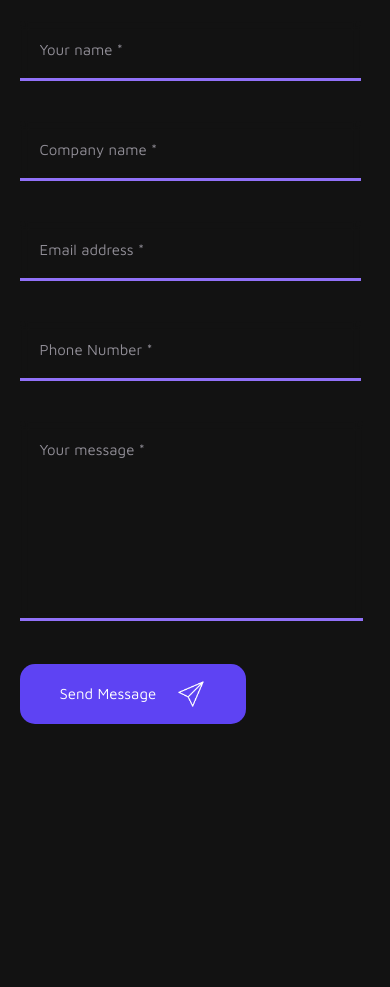
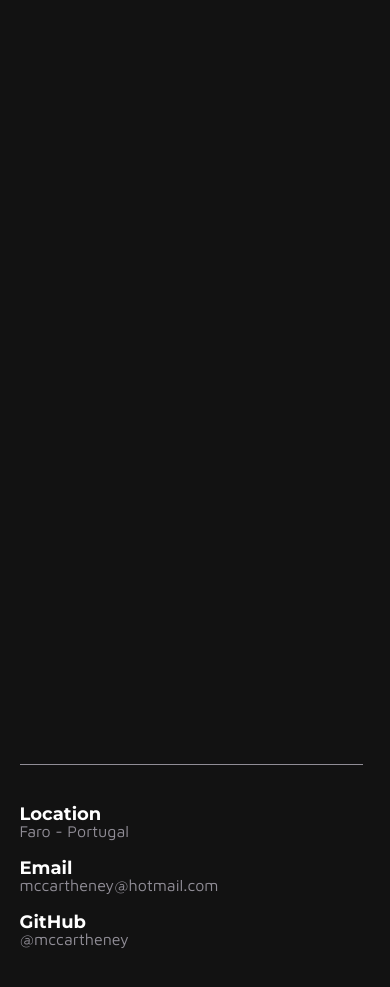
Before and after one commit to mccartheney/personal_portfolio, a React (Create React App) app: page / in a window 390 px wide. Shown: the part 4080-5067 px from the top of the page. Before the commit the page ends 4804 px from the top, so only its background shows below. Built offline with nearby package versions, Linux system fonts and the light colour scheme.

Commit message:
footer finalized

```diff
--- a/src/components/contactComponent/contactIndex.jsx
+++ b/src/components/contactComponent/contactIndex.jsx
@@ -3,7 +3,7 @@ import send from "../../images/geral/send.png"
 
 const ContactComponent = () => {
     return (
-        <div className="contact">
+        <div className="contact" id="contact">
             <div className="contact_subtitle" data-aos="fade-left">
                 <img src={wave} alt="wind" />
                 <p>
@@ -21,23 +21,23 @@ const ContactComponent = () => {
                 <div className="contact_form_info">
                     <div className="contact_form_info_names">
                         {/* user name */}
-                        <input type="text" placeholder="Your name *" required  />
+                        <input type="text" placeholder="Your name *" required data-aos="fade-left" />
                         {/* company name */}
-                        <input type="text" placeholder="Company name *" />
+                        <input type="text" placeholder="Company name *" data-aos="fade-left" />
                     </div>
                     <div className="contact_form_info_contacts">
                         {/* email contact */}
-                        <input type="text" placeholder="Email address *" required />
+                        <input type="text" placeholder="Email address *" required data-aos="fade-left" />
                         {/* number contact */}
-                        <input type="text" placeholder="Phone Number *" required />
+                        <input type="text" placeholder="Phone Number *" required data-aos="fade-left" />
                     </div>
                 </div>
 
                 <div className="contact_form_message">
-                    <textarea name="text" id="text" placeholder="Your message *"  required></textarea>
+                    <textarea name="text" id="text" placeholder="Your message *" data-aos="fade-left" required></textarea>
                 </div>
 
-                <button type="submit" > Send Message <img src={send} alt=""/></button>
+                <button type="submit" data-aos="fade-left" > Send Message <img src={send} alt=""/></button>
             </form>
         </div>
     )
--- /dev/null
+++ b/src/components/footerComponent/footerIndex.jsx
@@ -0,0 +1,36 @@
+const FooterComponent = () => {
+    return (
+        <footer>
+            <div className="footer_content">
+                <div className="footer_content_location">
+                    <h3>
+                        Location
+                    </h3>
+                    <p>
+                        Faro - Portugal
+                    </p>
+                </div>
+
+                <div className="footer_content_email">
+                    <h3>
+                        Email
+                    </h3>
+                    <p>
+                        mccartheney@hotmail.com
+                    </p>
+                </div>
+
+                <div className="footer_content_github">
+                    <h3>
+                        GitHub
+                    </h3>
+                    <p>
+                        @mccartheney
+                    </p>
+                </div>
+            </div>
+        </footer>
+    )
+}
+
+export default FooterComponent
--- a/src/components/headerComponent/indexHeader.jsx
+++ b/src/components/headerComponent/indexHeader.jsx
@@ -8,7 +8,7 @@ const HeaderComponent = () => {
     return (
         <div className="header" >
             <div className="header_options">
-                <a href="#re">
+                <a href="#home">
                     <img src={homeIcon} alt="Home" />
                     <span>
                         Home
@@ -16,7 +16,7 @@ const HeaderComponent = () => {
                 </a>
             </div>
             <div className="header_options">
-                <a href="">
+                <a href="#Portfolio">
                     <img src={portfolioIcon} alt="Portfolio" />
                     <span>
                         Portfolio
@@ -24,7 +24,7 @@ const HeaderComponent = () => {
                 </a>
             </div>
             <div className="header_options">
-                <a href="">
+                <a href="#about">
                     <img src={aboutIcon} alt="About Me" />
                     <span>
                         About Me
@@ -32,7 +32,7 @@ const HeaderComponent = () => {
                 </a>
             </div>
             <div className="header_options">
-                <a href="">
+                <a href="#resume">
                     <img src={resumeIcon} alt="Resume" />
                     <span>
                         Resume
@@ -40,7 +40,7 @@ const HeaderComponent = () => {
                 </a>
             </div>
             <div className="header_options">
-                <a href="">
+                <a href="#contact">
                     <img src={contactIcon} alt="Contact" />
                     <span>
                         Contact
--- a/src/components/heyComponent/HeyIndex.jsx
+++ b/src/components/heyComponent/HeyIndex.jsx
@@ -3,7 +3,7 @@ import download from "../../images/geral/download.svg"
 import wind from "../../images/geral/wind.svg"
 const HeyComponent = () => {
     return (
-        <div className="hey">
+        <div className="hey" id="home">
             <div className="hey_subTitle" data-aos="fade-left">
                 <img src={wind} alt="" />
                 <p>Hey, let's meet!</p>
--- a/src/components/mainPageComponent/indexMainPage.jsx
+++ b/src/components/mainPageComponent/indexMainPage.jsx
@@ -1,5 +1,6 @@
 import ContactComponent from "../contactComponent/contactIndex"
 import DevCardComponent from "../devCardComponent/IndexDevCard"
+import FooterComponent from "../footerComponent/footerIndex"
 import HeaderComponent from "../headerComponent/indexHeader"
 import HeyComponent from "../heyComponent/HeyIndex"
 import ParticlesComponent from "../particlesComponent/indexParticle"
@@ -16,7 +17,8 @@ const MainPageComponent = () => {
             <HeaderComponent/>
             <HeyComponent/>
             <ResumeComponent/>
-            <ContactComponent/>
+            <ContactComponent />
+            <FooterComponent/>
         </div>
     </div>
 }
--- a/src/components/resumeComponent/resumeIndex.jsx
+++ b/src/components/resumeComponent/resumeIndex.jsx
@@ -26,7 +26,7 @@ const ResumeComponent = () => {
     ]
 
     return (
-        <div className="resume" >
+        <div className="resume" id="resume">
             <div className="resume_subtitle" data-aos="fade-left" >
                 <img src={wave} alt="icon"/>
                 <p>
--- a/src/sass/components/_contactComponent.sass
+++ b/src/sass/components/_contactComponent.sass
@@ -1,5 +1,6 @@
 .contact
     margin-top: 50px
+    margin-bottom: 40px
     .contact_subtitle
         background-color: $surface-100
         width: fit-content
--- /dev/null
+++ b/src/sass/components/_footerComponent.sass
@@ -0,0 +1,59 @@
+footer
+    height: 30vh
+    width: 79%
+    .footer_content
+        display: flex
+        flex-direction: row
+        justify-content: space-between
+        padding-top: 40px
+        border-top: 1px solid $surface-mixed-600
+
+        h3
+            font-family: $subTitleFont
+            color: white
+            font-size: 18px
+            font-weight: bold
+        p
+            font-family: $textFont
+            color: $surface-mixed-600
+
+@media (max-width: 990px)
+    footer
+        margin-left: 5%
+        width: 88%
+        .footer_content
+            display: flex
+            flex-direction: row
+            justify-content: space-between
+            padding-top: 40px
+            border-top: 1px solid $surface-mixed-600
+
+            h3
+                font-family: $subTitleFont
+                color: white
+                font-size: 18px
+                font-weight: bold
+            p
+                font-family: $textFont
+                color: $surface-mixed-600
+
+@media (max-width: 760px)
+    footer
+        width: 88vw !important
+        .footer_content
+                div
+                    margin-bottom: 20px
+
+                justify-content: start
+                flex-direction: column
+                padding-top: 40px
+                border-top: 1px solid $surface-mixed-600
+
+                h3
+                    font-family: $subTitleFont
+                    color: white
+                    font-size: 18px
+                    font-weight: bold
+                p
+                    font-family: $textFont
+                    color: $surface-mixed-600
--- a/src/sass/global/_reset.sass
+++ b/src/sass/global/_reset.sass
@@ -40,6 +40,9 @@ input
 *
   transition: .5s
 
+html
+  scroll-behavior: smooth
+
 @media (max-width: 575px)
   body,html
     max-width: 100%
--- a/src/sass/style.css
+++ b/src/sass/style.css
@@ -56,6 +56,10 @@ input {
 
 * {
   transition: 0.5s;
+}
+
+html {
+  scroll-behavior: smooth;
 }
 
 @media (max-width: 575px) {
@@ -963,6 +967,7 @@ body {
 }
 .contact {
   margin-top: 50px;
+  margin-bottom: 40px;
 }
 .contact .contact_subtitle {
   background-color: #121212;
@@ -1127,4 +1132,73 @@ body {
     width: 108% !important;
     margin: 0px !important;
   }
+}
+footer {
+  height: 30vh;
+  width: 79%;
+}
+footer .footer_content {
+  display: flex;
+  flex-direction: row;
+  justify-content: space-between;
+  padding-top: 40px;
+  border-top: 1px solid #908d96;
+}
+footer .footer_content h3 {
+  font-family: "Montserrat", sans-serif;
+  color: white;
+  font-size: 18px;
+  font-weight: bold;
+}
+footer .footer_content p {
+  font-family: "Maven Pro", sans-serif;
+  color: #908d96;
+}
+
+@media (max-width: 990px) {
+  footer {
+    margin-left: 5%;
+    width: 88%;
+  }
+  footer .footer_content {
+    display: flex;
+    flex-direction: row;
+    justify-content: space-between;
+    padding-top: 40px;
+    border-top: 1px solid #908d96;
+  }
+  footer .footer_content h3 {
+    font-family: "Montserrat", sans-serif;
+    color: white;
+    font-size: 18px;
+    font-weight: bold;
+  }
+  footer .footer_content p {
+    font-family: "Maven Pro", sans-serif;
+    color: #908d96;
+  }
+}
+@media (max-width: 760px) {
+  footer {
+    width: 88vw !important;
+  }
+  footer .footer_content {
+    justify-content: start;
+    flex-direction: column;
+    padding-top: 40px;
+    border-top: 1px solid #908d96;
+  }
+  footer .footer_content div {
+    margin-bottom: 20px;
+  }
+  footer .footer_content h3 {
+    font-family: "Montserrat", sans-serif;
+    color: white;
+    font-size: 18px;
+    font-weight: bold;
+  }
+  footer .footer_content p {
+    font-family: "Maven Pro", sans-serif;
+    color: #908d96;
+  }
 }/*# sourceMappingURL=style.css.map */
--- a/src/sass/style.sass
+++ b/src/sass/style.sass
@@ -12,3 +12,4 @@
 @import "./components/_projectsComponents"
 @import "./components/_resumeComponent"
 @import "./components/_contactComponent"
+@import "./components/_footerComponent"
```
Also changed, not shown: 1 other file (tests, documents, lock files or other folders).
